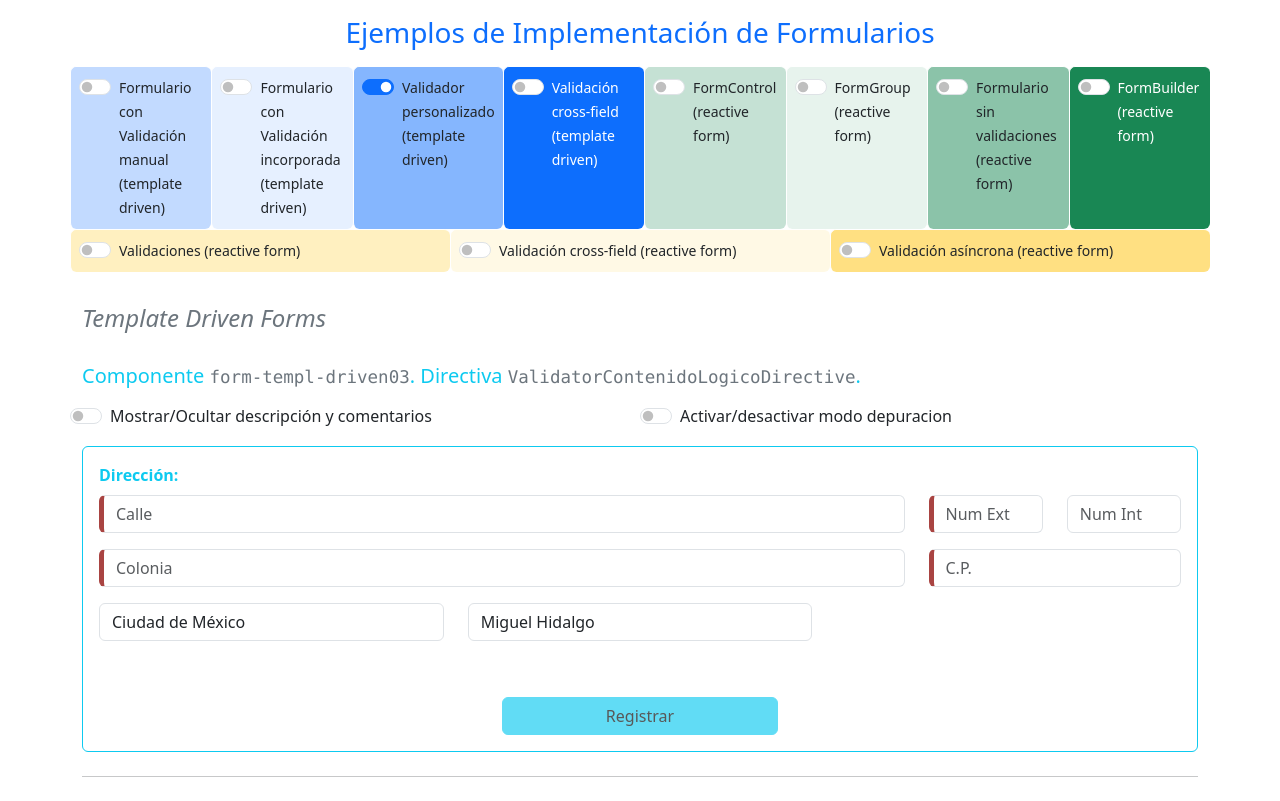
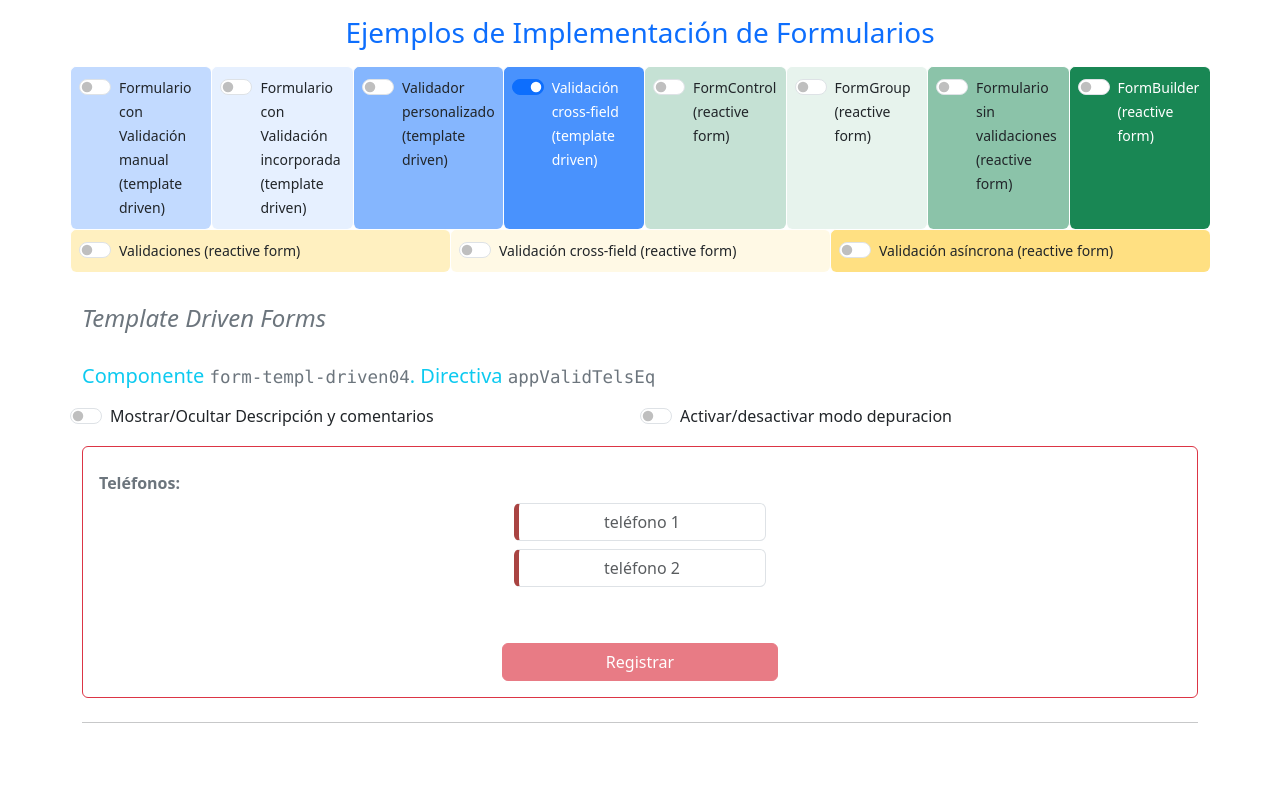
Before and after one commit to qualitrain/demoAng17Forms, an Angular app: page / in a window 1280 px wide. Built offline with nearby package versions, Linux system fonts and the light colour scheme.

Commit message:
Ejm validador cross-field en template driven form
Directiva ValidatorTelsEqDirective
componente FormTemplDriven04

```diff
--- a/src/app/app.component.html
+++ b/src/app/app.component.html
@@ -34,4 +34,10 @@
     </div>
     <hr class="my-4">
   }
+  @if(ejemplos[3].mostrar){
+    <div class="mt-4">
+      <app-form-templ-driven04></app-form-templ-driven04>
+    </div>
+    <hr class="my-4">
+  }
 </div>
--- a/src/app/app.component.ts
+++ b/src/app/app.component.ts
@@ -4,6 +4,7 @@ import { RouterOutlet } from '@angular/router';
 import { FormTemplDriven01Component } from './form-templ-driven01/form-templ-driven01.component';
 import { FormTemplDriven02Component } from './form-templ-driven02/form-templ-driven02.component';
 import { FormTemplDriven03Component } from './form-templ-driven03/form-templ-driven03.component';
+import { FormTemplDriven04Component } from './form-templ-driven04/form-templ-driven04.component';
 
 class Ejemplo{
   mostrar?:boolean;
@@ -19,7 +20,8 @@ class Ejemplo{
     RouterOutlet,
     FormTemplDriven01Component,
     FormTemplDriven02Component,
-    FormTemplDriven03Component
+    FormTemplDriven03Component,
+    FormTemplDriven04Component
   ],
   templateUrl: './app.component.html',
   styleUrl: './app.component.css'
@@ -27,17 +29,17 @@ class Ejemplo{
 export class AppComponent {
   title = 'demoAng17Forms';
   ejemplos:Ejemplo[] = [
-    { mostrar:false,   descripcion:'Formulario con Validación manual (template driven)',      clasesCss:'bg-primary bg-opacity-25' },
-    { mostrar:false,   descripcion:'Formulario con Validación incorporada (template driven)', clasesCss:'bg-primary bg-opacity-10' },
-    { mostrar:true,  descripcion:'Validador personalizado (template driven)',                 clasesCss:'bg-primary bg-opacity-50' },
-    { mostrar:false,  descripcion:'Validación cross-field (template driven)',                 clasesCss:'bg-primary text-white' },
-    { mostrar:false,  descripcion:'FormControl (reactive form)',                              clasesCss:'bg-success bg-opacity-25' },
-    { mostrar:false,  descripcion:'FormGroup (reactive form)',                                clasesCss:'bg-success bg-opacity-10' },
-    { mostrar:false,  descripcion:'Formulario sin validaciones (reactive form)',              clasesCss:'bg-success bg-opacity-50' },
-    { mostrar:false,  descripcion:'FormBuilder (reactive form)',                              clasesCss:'bg-success text-white' },
-    { mostrar:false,  descripcion:'Validaciones  (reactive form)',                            clasesCss:'bg-warning bg-opacity-25' },
-    { mostrar:false,  descripcion:'Validación cross-field (reactive form)',                   clasesCss:'bg-warning bg-opacity-10' },
-    { mostrar:false,  descripcion:'Validación asíncrona (reactive form)',                     clasesCss:'bg-warning bg-opacity-50' }
+    { mostrar:false,  descripcion:'Formulario con Validación manual (template driven)',      clasesCss:'bg-primary bg-opacity-25' },
+    { mostrar:false,  descripcion:'Formulario con Validación incorporada (template driven)', clasesCss:'bg-primary bg-opacity-10' },
+    { mostrar:false,  descripcion:'Validador personalizado (template driven)',               clasesCss:'bg-primary bg-opacity-50' },
+    { mostrar:true,   descripcion:'Validación cross-field (template driven)',                clasesCss:'bg-primary bg-opacity-75 text-white' },
+    { mostrar:false,  descripcion:'FormControl (reactive form)',                             clasesCss:'bg-success bg-opacity-25' },
+    { mostrar:false,  descripcion:'FormGroup (reactive form)',                               clasesCss:'bg-success bg-opacity-10' },
+    { mostrar:false,  descripcion:'Formulario sin validaciones (reactive form)',             clasesCss:'bg-success bg-opacity-50' },
+    { mostrar:false,  descripcion:'FormBuilder (reactive form)',                             clasesCss:'bg-success text-white' },
+    { mostrar:false,  descripcion:'Validaciones  (reactive form)',                           clasesCss:'bg-warning bg-opacity-25' },
+    { mostrar:false,  descripcion:'Validación cross-field (reactive form)',                  clasesCss:'bg-warning bg-opacity-10' },
+    { mostrar:false,  descripcion:'Validación asíncrona (reactive form)',                    clasesCss:'bg-warning bg-opacity-50' }
   ];
 
   activarDesactivarEjemplo(n:number):void{
--- /dev/null
+++ b/src/app/form-templ-driven04/form-templ-driven04.component.css
@@ -0,0 +1,11 @@
+.ng-valid[required]   {
+  border-left: 5px solid #42A948; /* verde */
+}
+
+.ng-invalid:not(form)  {
+  border-left: 5px solid #a94442; /* rojo */
+}
+
+.font-smaller{
+  font-size: .8rem;
+}
--- /dev/null
+++ b/src/app/form-templ-driven04/form-templ-driven04.component.html
@@ -0,0 +1,145 @@
+<h5 class="mb-3 text-info">Componente <pre class="d-inline text-secondary">form-templ-driven04</pre>.
+    Directiva <pre class="d-inline text-secondary">appValidTelsEq</pre>
+</h5>
+
+<div class="row">
+    <div class="form-check form-switch col-12 col-sm-6">
+        <input type="checkbox" class="form-check-input" id="customSwitch7" (input)="prenderApagarExplicacion()"
+        [checked]="explicacionOn">
+        <label class="cform-check-label" for="customSwitch7">Mostrar/Ocultar Descripci&oacute;n y comentarios </label>
+    </div>
+    <div class="form-check form-switch col-12 col-sm-6">
+        <input type="checkbox" class="form-check-input" id="customSwitch8" (input)="prenderApagarDepuracion()"
+        [checked]="depuracionOn">
+        <label class="form-check-label" for="customSwitch8">Activar/desactivar modo depuracion</label>
+</div>
+
+</div>
+
+@if(explicacionOn){
+    <div class="bg-light border border-secondary p-3 my-3 rounded">
+        <div class="text-center fw-bold">Ejemplo de validaci&oacute;n a nivel Formulario con
+            <i class="text-primary">cross-field validation</i> y directiva personalizada</div>
+        <div class="text-secondary mt-2">
+            <strong>Caracter&iacute;sticas:</strong>
+            <ul>
+                <li>Se implementa un validador personalizado, vía una directiva, a nivel formulario.
+                </li>
+                <li>
+                    Es una variación del componente <i>reactive-form-06</i>
+                </li>
+            </ul>
+            <strong>Aspectos t&eacute;cnicos relevantes</strong>:
+            <ul>
+                <li>
+                    Se envolvió un validador personalizado
+                    en una directiva llamada <code>validarTelefonosIguales</code>
+                </li>
+                <li>
+                    Se modific&oacute; el momento en que se hace la validaci&oacute;n para el primer tel&eacute;fono.
+                    Se agreg&oacute; a su <code>input</code>:<br>
+                    <code>&#91;ngModelOptions&#93; = "&#123;updateOn: 'blur'&#125;"</code>
+                </li>
+            </ul>
+        </div>
+    </div>
+}
+
+<div class="p-3 border border-danger rounded rounded-lg mt-3">
+    <form (ngSubmit)="insertarTelefonos(formTels);" #formTels="ngForm" validarTelefonosIguales>
+        <div class="text-secondary fw-bold my-2">Tel&eacute;fonos:</div>
+        <div class="row">
+            <div class="col-12 col-sm-4 col-md-3 mx-auto">
+                <input type="text" class="form-control text-center" placeholder="tel&eacute;fono 1"
+                    pattern="^[\d]{10}$"
+                    name="tel1"
+                    [(ngModel)] ="telefonos.tel1"
+                    [ngModelOptions]="{updateOn: 'blur'}"
+                    required
+                    #spyTel #inTel1="ngModel" >
+                @if(inTel1.invalid && ( !inTel1.pristine )){
+                    <div class="alert alert-danger text-center">
+                        @if(inTel1.errors?.['required']){
+                            <span>
+                                Campo obligatorio.
+                            </span>
+                        }
+                        @if(inTel1.errors?.['pattern']){
+                            <span>
+                                Formato inv&aacute;lido. Deben ser 10 d&iacute;gitos consecutivos.
+                            </span>
+                        }
+                    </div>
+                }
+                @if(depuracionOn){
+                    <div class="font-smaller text-danger">
+                        <i>{{clasesTel1}}</i>  [{{ telefonos.tel1 }}]
+                    </div>
+                }
+            </div>
+        </div>
+        <div class="row mt-2">
+            <div class="col-12 col-sm-4 col-md-3  mx-auto">
+                <input type="text" class="form-control text-center" placeholder="tel&eacute;fono 2"
+                    pattern="^[\d]{10}$"
+                    name="tel2"
+                    [(ngModel)] ="telefonos.tel2"
+                    #inTel2="ngModel" required>
+                @if(inTel2.invalid && ( !inTel2.pristine )){
+                    <div class="alert alert-danger">
+                        @if(inTel1.errors?.['required']){
+                            <span>
+                                Campo obligatorio.
+                            </span>
+                        }
+                        @if(inTel1.errors?.['pattern']){
+                            <span>
+                                Formato inv&aacute;lido. Deben ser 10 d&iacute;gitos consecutivos.
+                            </span>
+                        }
+                </div>
+                }
+            </div>
+        </div>
+        <div class="row mt-2">
+             @if(formTels.errors?.['telefonosIguales']
+                && (formTels.dirty
+                    || formTels.touched)){
+                    <div class="col-12 col-sm-10, col-md-6 mx-auto alert alert-danger text-center">
+                        Los tel&eacute;fonos deben ser distintos entre ellos
+                    </div>
+                }
+        </div>
+        <div class="mt-5 row">
+            <button class="btn btn-danger ms-auto me-auto col-12 col-sm-6 col-md-4 col-xl-3"
+                [disabled]="formTels.invalid"
+                type="submit" >Registrar</button>
+        </div>
+    </form>
+</div>
+@if(depuracionOn){
+    <p class="fw-bold">
+        Form Status: <span class="text-monospace"
+        [class.text-danger]="formTels.invalid">{{ formTels.status }}</span>
+    </p>
+}
+@if(telefonosRegistrados.length){
+    <div class="mt-3">
+        <hr class="border-warning my-3">
+        <table class="table table-warning table-bordered table-striped table-sm">
+            <thead>
+                <tr>
+                    <th>Pares recibidos</th>
+                </tr>
+            </thead>
+            <tbody>
+                @for(valI of telefonosRegistrados;track $index){
+                    <tr>
+                        <td>{{valI}}</td>
+                    </tr>
+                }
+            </tbody>
+            <caption>Tel&eacute;fonos capturados</caption>
+        </table>
+    </div>
+}
--- /dev/null
+++ b/src/app/form-templ-driven04/form-templ-driven04.component.ts
@@ -0,0 +1,66 @@
+import { Component, ElementRef, ViewChild, AfterViewInit } from '@angular/core';
+import { FormsModule, NgForm } from '@angular/forms';
+import { ValidatorTelsEqDirective } from '../validator-tels-eq.directive';
+
+@Component({
+  selector: 'app-form-templ-driven04',
+  standalone: true,
+  imports: [
+    FormsModule,
+    ValidatorTelsEqDirective
+  ],
+  templateUrl: './form-templ-driven04.component.html',
+  styleUrl: './form-templ-driven04.component.css'
+})
+export class FormTemplDriven04Component implements AfterViewInit{
+  @ViewChild("spyTel")
+  refTelefono1:ElementRef|null=null;
+
+  clasesTel1:string="";
+
+  //Encender o apagar para que salga una explicacion del demo en la vista
+  explicacionOn:boolean = false;
+  //Encender o apagar para monitorear comportamiento del formulario
+  depuracionOn:boolean=false;
+
+  //objeto-modelo
+  telefonos = {
+    tel1:"",
+    tel2:""
+  }
+
+  telefonosRegistrados:string[]=[];
+
+  constructor() {
+  }
+  ngAfterViewInit(): void {
+    setTimeout( ()=>this.clasesTel1 = (this.refTelefono1?.nativeElement as HTMLInputElement).className, 0);
+  }
+
+  insertarTelefonos(formulario:NgForm){
+    console.log(formulario.value);
+    let telefono1 = formulario.form.get('tel1')?.getRawValue() as string;
+    let telefono2 = formulario.form.get('tel2')?.getRawValue() as string;
+    this.telefonosRegistrados.push(telefono1 + ", " + telefono2);
+    formulario.reset();
+  }
+
+  getNvosEstilos(estilos: string) {
+    return estilos.replace('form-control text-center','');
+  }
+
+  prenderApagarExplicacion(){
+    if(this.explicacionOn)
+      this.explicacionOn = false;
+    else
+      this.explicacionOn = true;
+  }
+
+  prenderApagarDepuracion(){
+    if(this.depuracionOn)
+      this.depuracionOn = false;
+    else
+      this.depuracionOn = true;
+  }
+
+}
--- /dev/null
+++ b/src/app/validator-tels-eq.directive.ts
@@ -0,0 +1,41 @@
+import { Directive } from '@angular/core';
+import { AbstractControl, FormGroup, NG_VALIDATORS, ValidationErrors, Validator } from '@angular/forms';
+
+@Directive({
+  selector: '[validarTelefonosIguales]',
+  standalone: true,
+  providers: [
+    {
+      provide: NG_VALIDATORS,
+      useExisting: ValidatorTelsEqDirective,
+      multi: true
+    }
+  ]
+})
+export class ValidatorTelsEqDirective implements Validator{
+
+  constructor() { }
+
+  validate(control: AbstractControl): ValidationErrors|null {
+    return this.validarTelsDistintos(control as FormGroup);
+  }
+
+  validarTelsDistintos(control:FormGroup):ValidationErrors|null{
+    if(!control)
+      return null;
+    if(!control.get('tel1'))
+      return null;
+    if(!control.get('tel2'))
+      return null;
+
+    let tel1:string = control.get('tel1')!.value;
+    let tel2:string = control.get('tel2')!.value;
+
+    if(tel1 === tel2){
+      return {telefonosIguales:true};
+    }
+
+    return null;
+  }
+
+}
```
Also changed, not shown: 2 other files (tests, documents, lock files or other folders).
